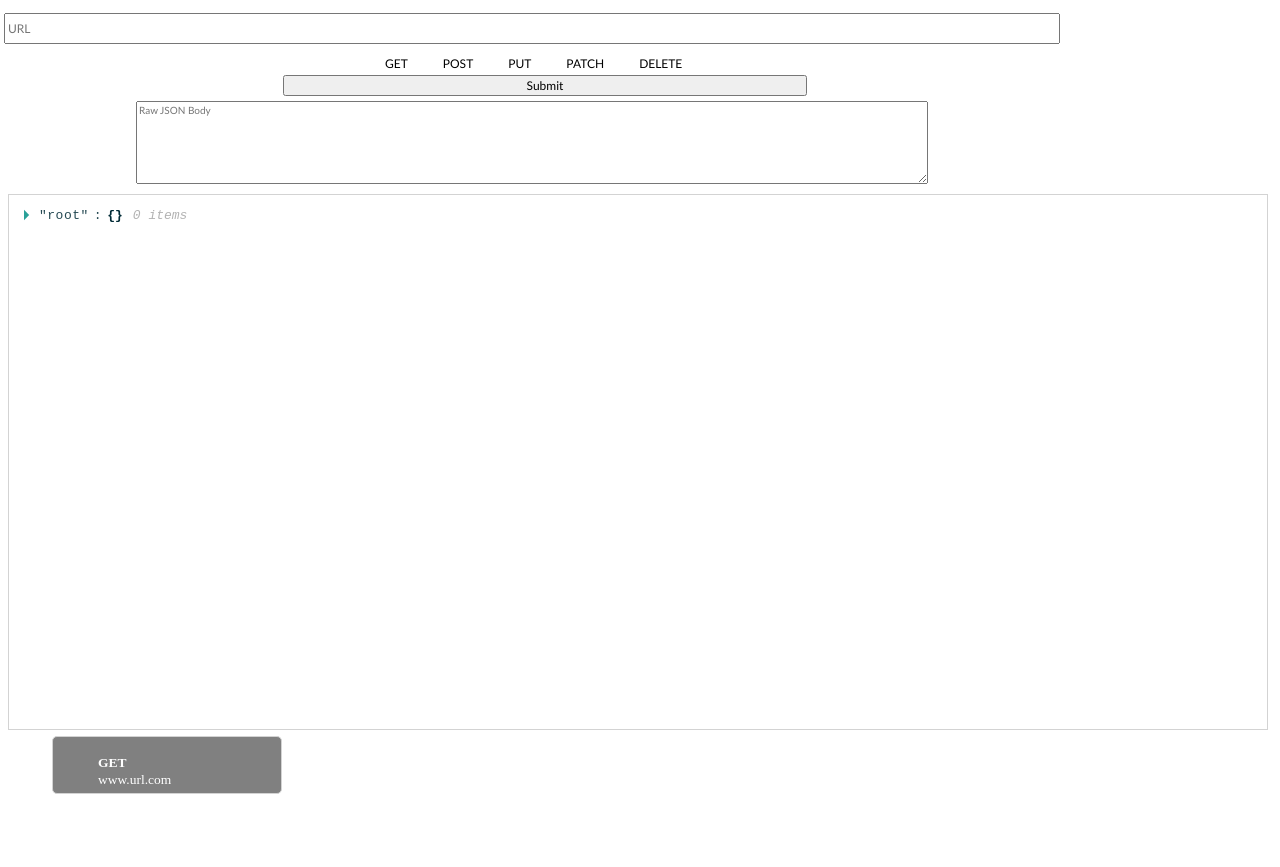
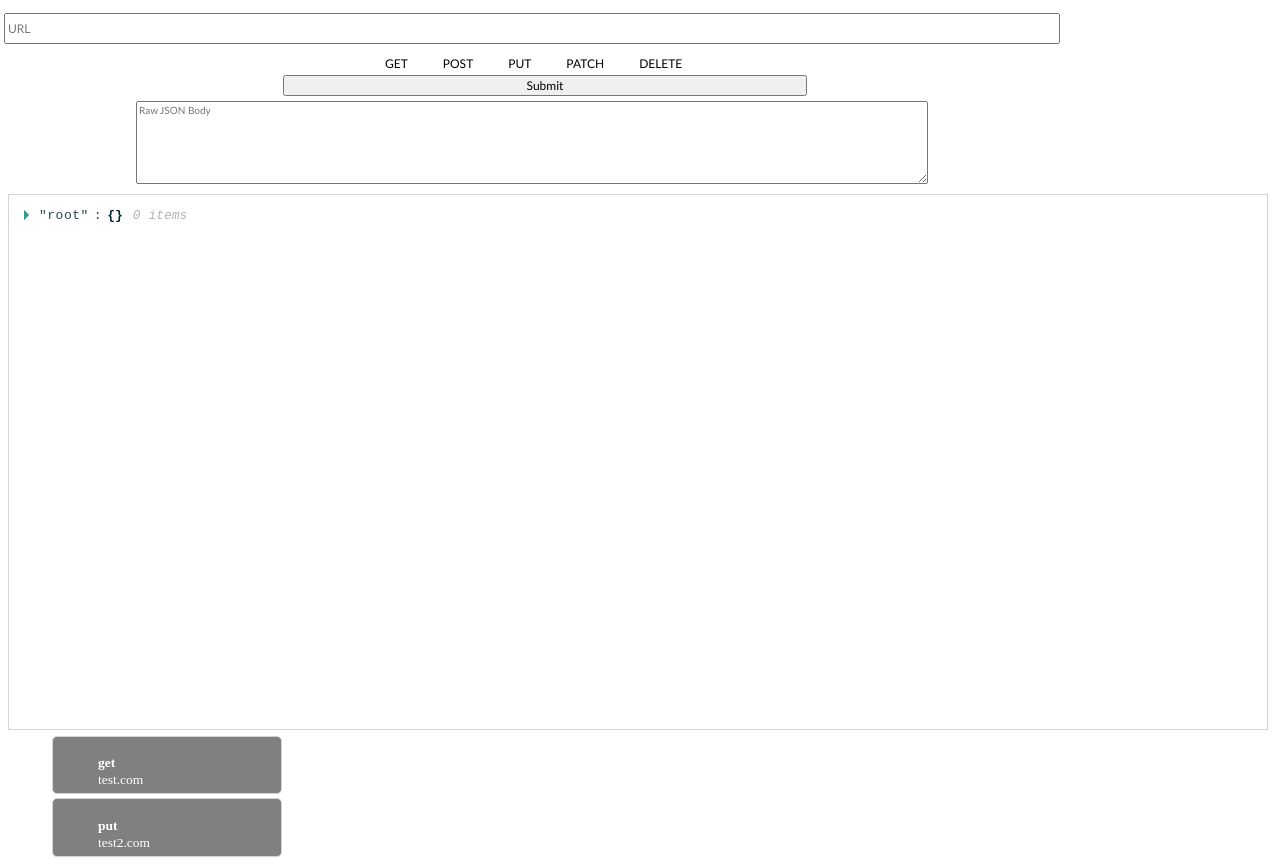
Before and after one commit to jillianlg/RESTy, a React app: page / in a window 1280 px wide. Before the commit the page ends 804 px from the top, so only its background shows below. Built offline with nearby package versions, Linux system fonts and the light colour scheme.

Commit message:
adds HistoryList test two ways: v2 on line 8-19 of HistoryList.jsx

```diff
--- a/src/components/History/HistoryList.jsx
+++ b/src/components/History/HistoryList.jsx
@@ -5,18 +5,18 @@ import HistoryItem from './HistoryItem';
 import styles from './HistoryList.css';
 
 const HistoryList = ({ history, onClick }) => {
-  // const testHistory = [
-  //   {
-  //     method: 'get',
-  //     url: 'test.com'
-  //   },
-  //   {
-  //     method: 'put',
-  //     url: 'test2.com'
-  //   }
-  // ];
+  const testHistory = [
+    {
+      method: 'get',
+      url: 'test.com'
+    },
+    {
+      method: 'put',
+      url: 'test2.com'
+    }
+  ];
 
-  const historyElements = history.map((item) => {
+  const historyElements = testHistory.map((item) => {
     return (
       <li key={`${item.method}+${item.url}`} onClick={onClick}>
         <HistoryItem method={item.method} url={item.url} id={`${item.url}+${item.method}`} />
--- a/src/components/app/App.jsx
+++ b/src/components/app/App.jsx
@@ -4,24 +4,12 @@ import RequestForm from '../RequestForm/RequestForm';
 import ResponseDisplay from '../ResponseDisplay/ResponseDisplay';
 
 export default function App() {
-
-//   state = {
-//     method: ''
-//   }
-
-//  handleClick = ({ target }) => {
-//    console.log(target.value);
-//     this.setState({ [target.name]:target.value });
-//   };
-
   return (
     <>
-      <RequestForm
-        // onClick = {this.handleClick}
-      />
+      <RequestForm />
       <ResponseDisplay />
       <HistoryList
-        history = {[{ url:'www.url.com', method:'GET' }]}
+        // history = {[{ url:'www.url.com', method:'GET' }]}
       />
 
     </>
```
